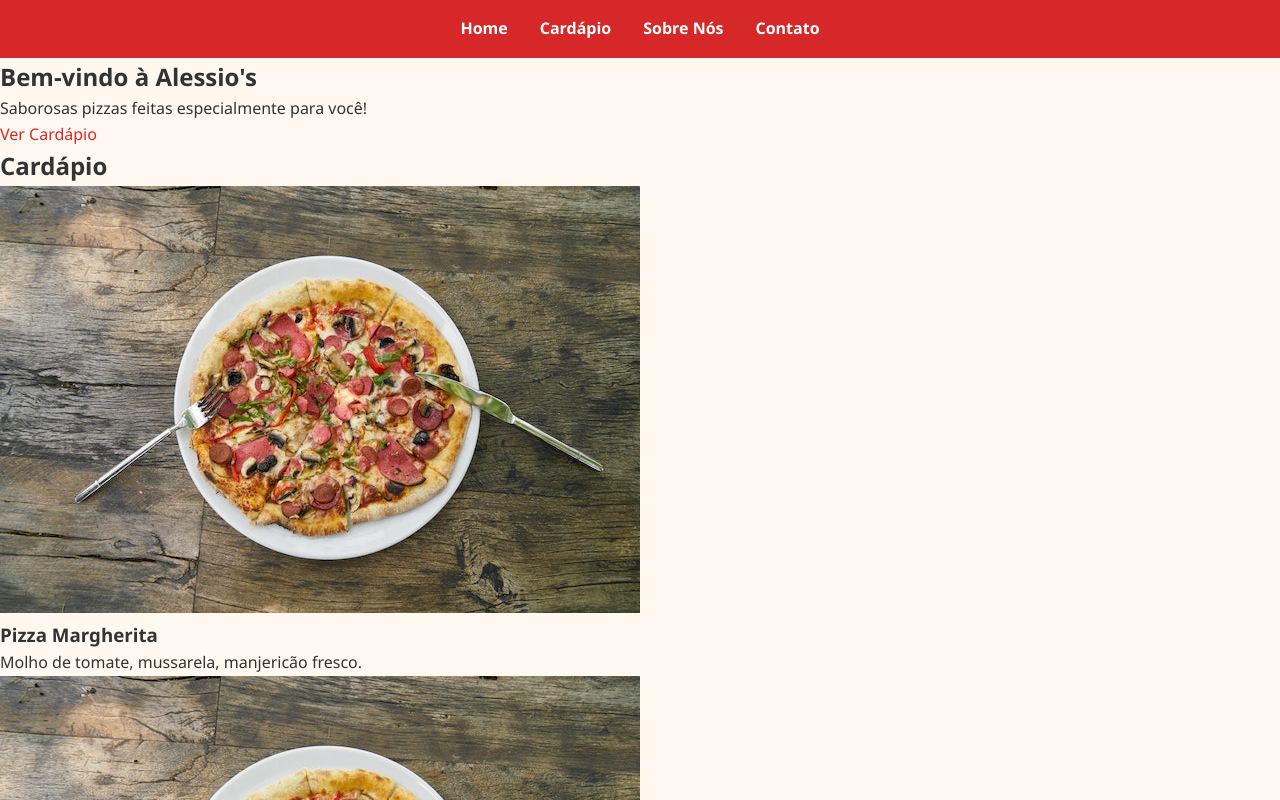
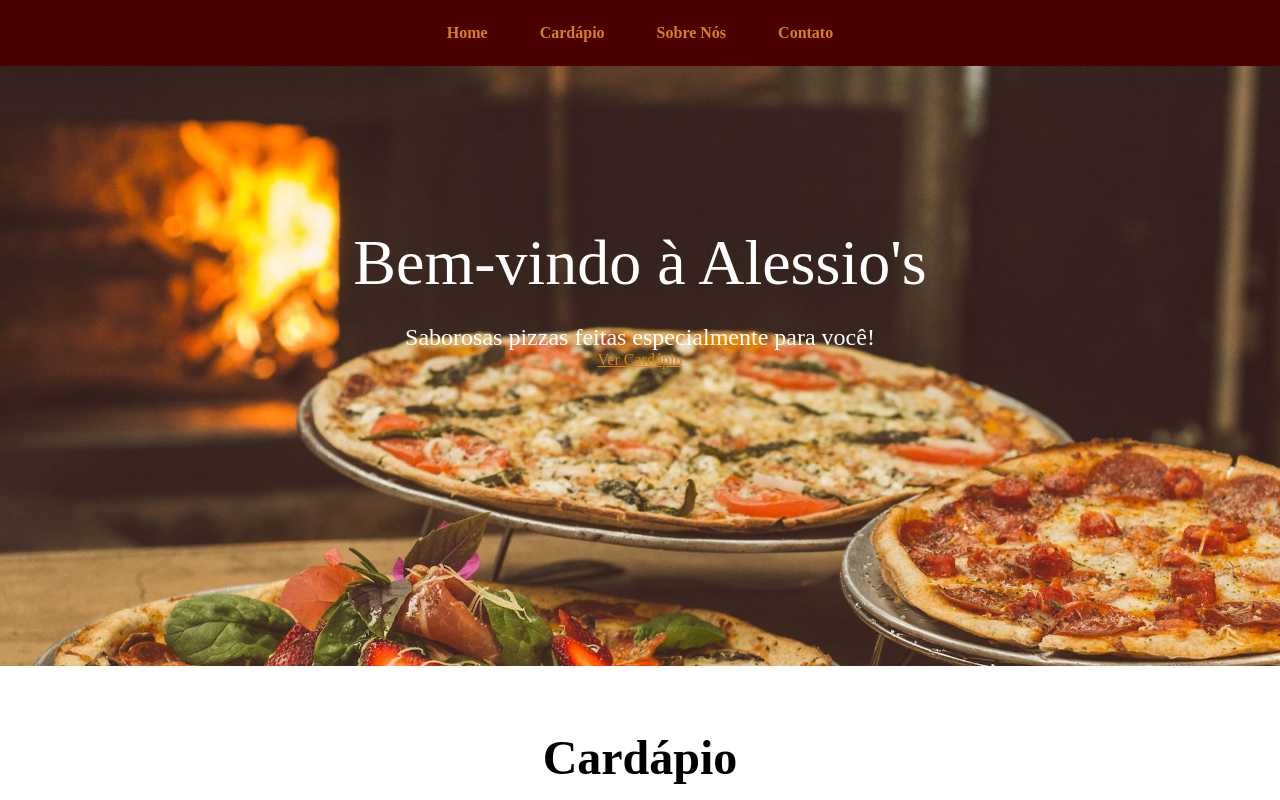
Before and after one commit to jhennefermarcos/WebI, a plain HTML site: page Pizzaria/index.html in a window 1280 px wide. Shown: the top 800 px of the page. Drawn offline with Linux system fonts and the light colour scheme.

Commit message:
Atualização 1.1

```diff
--- a/Pizzaria/style.css
+++ b/Pizzaria/style.css
@@ -5,44 +5,94 @@
     box-sizing: border-box;
   }
 
-  body {
-    font-family: 'Segoe UI', Tahoma, Geneva, Verdana, sans-serif;
-    line-height: 1.6;
-    color: #333;
-    background-color: #fff8f0;
+:root{
+  --color-primary:#d8801d;
+  --color-dark: #4b0000;
+  --color-light: #fad161;
+  --color-white:#fff;
+}
+/*barra de rolagem suave*/
+html{
+  scroll-behavior: smooth;
+}
+
+a{
+color: var(--color-primary);
+}
+
+  /* Cabeçalho */
+  header {
+    background-color: var(--color-dark);
+    color: var(--color-white);
+    padding: 1.5rem 0;
   }
 
-  a {
-    text-decoration: none;
-    color: #d62828;
-    transition: color 0.3s;
+  nav ul {
+    list-style: none;
+    text-align: center;
   }
 
-  a:hover {
-    color: #a4161a;
+  nav li{
+    display: inline;
+    margin: 0 1.5rem;
   }
 
-  ul {
+  nav a {
+    text-decoration: none;
+    font-weight: 700;
+  }
+
+  .hero {
+    background-image: url(img/pexels-narda-yescas-1566837.jpg);
+    background-size: cover;
+    color: var(--color-white);
+    min-height: 75vh;
+    padding: 10rem 0;
+    text-align: center;
+  }
+
+  .hero h1{
+    font-size: 4rem;
+    font-weight: 100;
+  }
+
+  .hero p {
+    font-size: 1.5rem;
+    margin-top: 1.5rem;
+  }
+
+  section:not(#home) {
+    padding: 4rem;
+    text-align: center;
+  }
+
+  h2{
+    font-size: 3rem;
+    margin-bottom: 1.5rem;
+  }
+
+  p{
+    font-size: 1.5rem;
+  }
+
+  .menu-list{
     list-style: none;
   }
 
-  /* Cabeçalho */
-  header {
-    background-color: #d62828;
-    padding: 1rem 0;
-    position: sticky;
-    top: 0;
-    z-index: 10;
+  .menu-list > li {
+    background-color: var(--color-light);
+    border-radius: .5rem;
+    box-shadow: 0 4px 12px -4px rgba(0, 0, 0, 0.5);
+    display: inline-block;
+    margin: 1.5rem;
+    height: 28rem;
+    width: 28rem;
+    text-align: left;
   }
 
-  nav ul {
-    display: flex;
-    justify-content: center;
-    gap: 2rem;
+  .menu-list img{
+    border-top-left-radius: .5rem;
+    border-top-right-radius: .5rem;
+    object-fit: cover;
+    width: 100%;
   }
-
-  nav a {
-    color: #fff;
-    font-weight: bold;
-    font-size: 1rem;
-  }
```
